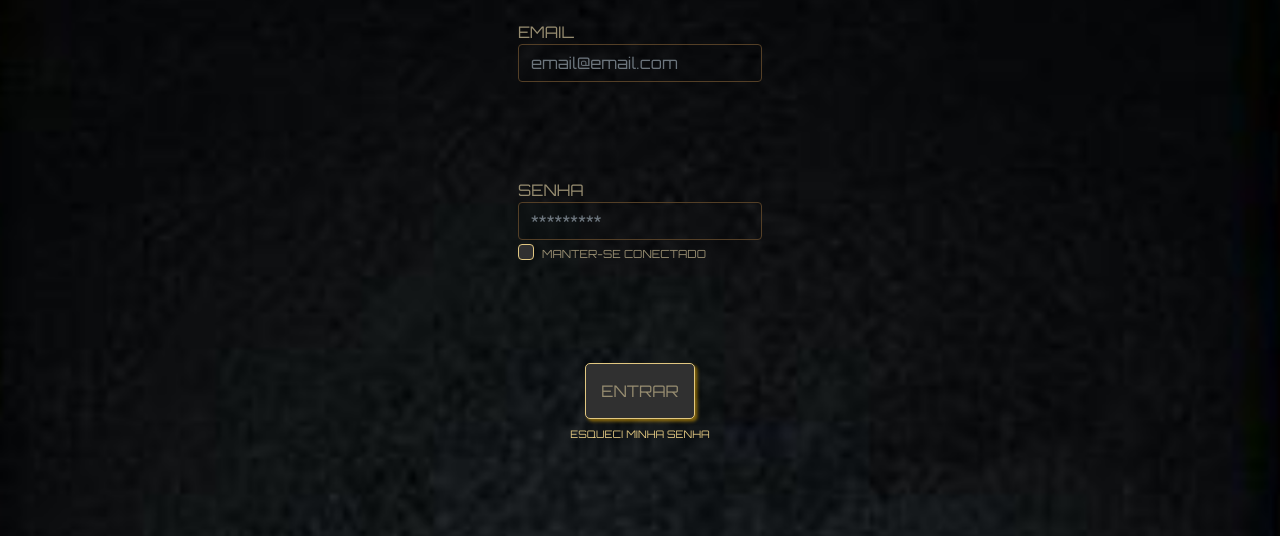
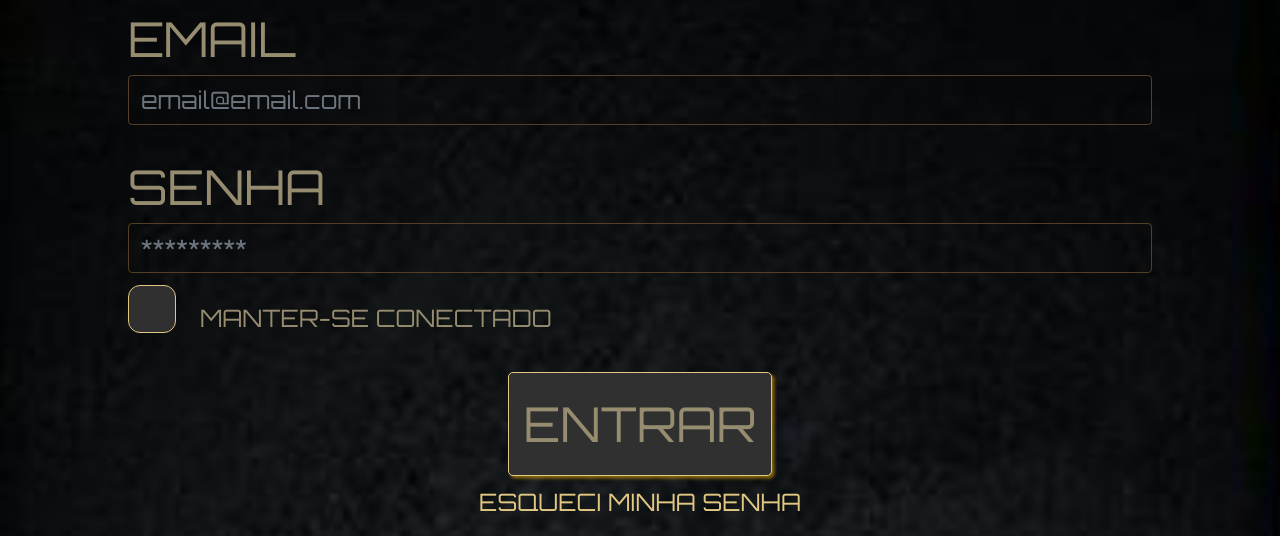
Before and after one commit to rbaptistab/desafioBRQ, a plain HTML site: page index.html in a window 1280 px wide. Shown: the part 115-651 px from the top of the page. Drawn offline with nearby package versions, Linux system fonts and the light colour scheme.

Commit message:
responsividade

```diff
--- a/styled.css
+++ b/styled.css
@@ -180,7 +180,7 @@ a:hover {
     background-color: rgba(123, 120, 120, 0.198);
 }
 
-.lista-compras{
+.lista-compras {
     display: flex;
     align-items: center;
     padding: 2rem;
@@ -189,18 +189,19 @@ a:hover {
 
 /* HOME */
 
-.header-home{
+.header-home {
     display: flex;
     justify-content: space-between;
     margin: 0.5rem;
     margin-top: 1rem;
 }
 
-.menu, .logout{
+.menu,
+.logout {
     width: 1.7rem;
 }
 
-.logout{
+.logout {
     margin-right: 1rem;
 }
 
@@ -216,7 +217,8 @@ a:hover {
 }
 
 .dispositivo i {
-    color: #848384;;
+    color: #848384;
+    ;
     float: left;
     font-size: x-large;
 }
@@ -232,10 +234,31 @@ a:hover {
     font-family: 'Orbitron', sans-serif;
 }
 
-.text-white{
+.text-white {
     font-size: 0.7rem;
 }
 
-.dispositivo{
+.dispositivo {
     margin-bottom: 1rem;
 }
+
+@media (min-width: 575.98px) {
+    body{
+        font-size: 3rem;
+    }
+
+    .titulo,
+    .tituloLista, .form-group {
+        font-size: 3rem;
+    }
+
+    .form-group{
+        width: 80%;
+    }
+
+    .link-senha, .form-check-label, .form-control, .form-check-cadastro{
+        font-size: 1.5rem;
+    }
+
+
+}
```
